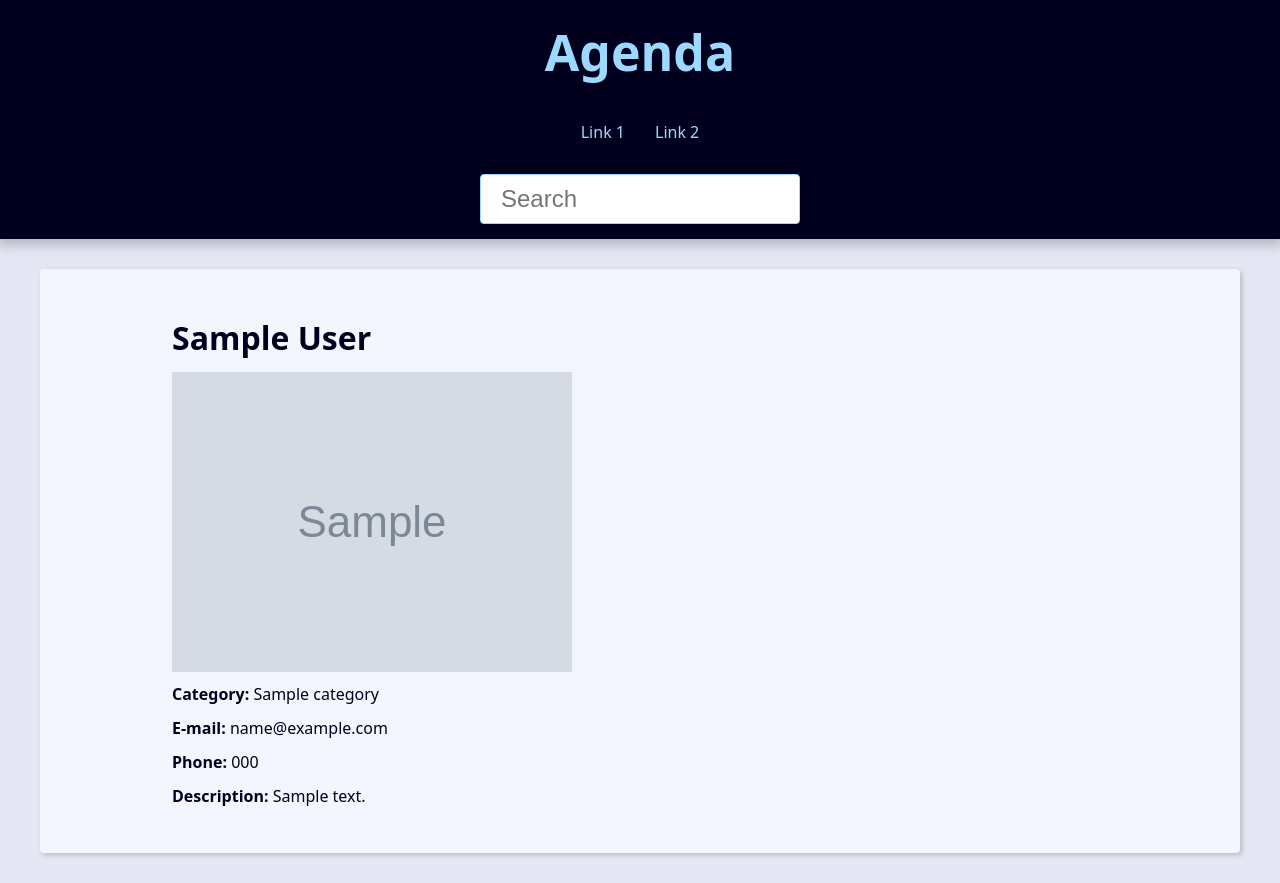
After one commit to lucashspiess/agendaPython, a Django app: page /1/ in a window 1280 px wide. The commit adds this page. Run offline with Django 5.2, Linux system fonts and the light colour scheme; tables that the repository leaves empty hold one stand-in row (values such as "Sample post"); grey boxes marked "Sample" are stand-in pictures.

Commit message:
contact view e search

```diff
--- a/base_static/global/css/styles.css
+++ b/base_static/global/css/styles.css
@@ -1,3 +1,314 @@
+:root {
+  --spacing: 1.5rem;
+  --link-dark-color: rgb(0, 83, 134);
+  --link-light-color: rgb(156, 217, 255);
+  --clr-white: rgb(245, 245, 255);
+  --clr-black: rgb(0, 0, 30);
+  --clr-light-gray: rgb(230, 230, 245);
+  --clr-dark-shadow-5: rgba(0, 0, 10, 5%);
+  --clr-dark-shadow-10: rgba(0, 0, 10, 10%);
+  --clr-dark-shadow-20: rgba(0, 0, 10, 20%);
+  --clr-light-shadow-5: rgba(200, 200, 255, 5%);
+  --clr-light-shadow-10: rgba(200, 200, 255, 10%);
+  --clr-light-shadow-20: rgba(200, 200, 255, 20%);
+  --main-page-width: 120rem;
+  --table-min-width: 60rem;
+  --biggest-font-size: 5rem;
+  --bigger-font-size: 4rem;
+  --big-font-size: 3.2rem;
+  --medium-font-size: 2.4rem;
+  --small-font-size: 1.6rem;
+  --smaller-font-size: 1.4rem;
+  --smallest-font-size: 1.2rem;
+  --transition-fast: 300ms;
+  --transition-medium: 600ms;
+  --transition-slow: 1s;
+  --default-border-radius: 4px;
+}
+
+*,
+*::before,
+*::after {
+  margin: 0;
+  padding: 0;
+  box-sizing: border-box;
+}
+
+html {
+  font-size: 62.5%;
+}
+
 body {
-    background: red;
+  font-family: system-ui, -apple-system, BlinkMacSystemFont, 'Segoe UI', Roboto,
+    Oxygen, Ubuntu, Cantarell, 'Open Sans', 'Helvetica Neue', sans-serif;
+  line-height: 1.5;
+  font-size: var(--small-font-size);
+  color: var(--clr-black);
+  -webkit-font-smoothing: antialiased;
+  background: var(--clr-light-gray);
 }
+
+img,
+svg {
+  display: block;
+  max-width: 100%;
+}
+
+.header {
+  background: var(--clr-black);
+  padding: var(--spacing);
+  box-shadow: 0 5px 10px 2px var(--clr-dark-shadow-20);
+  z-index: 1;
+  position: relative;
+}
+
+.header-heading {
+  font-size: var(--biggest-font-size);
+  text-align: center;
+}
+
+.header-link {
+  color: var(--link-light-color);
+  text-decoration: none;
+  transition: filter var(--transition-fast) ease-in-out;
+}
+
+.header-link:hover {
+  filter: brightness(70%);
+}
+
+.menu {
+  margin: var(--spacing);
+}
+
+.menu-list {
+  list-style: none;
+  display: flex;
+  justify-content: center;
+  flex-flow: row wrap;
+}
+
+.menu-link {
+  display: block;
+  padding: var(--spacing);
+  color: var(--link-light-color);
+  text-decoration: none;
+  transition: background-color var(--transition-fast) ease-in-out;
+  border-radius: var(--default-border-radius);
+}
+
+.menu-link:hover {
+  background: var(--clr-light-shadow-10);
+}
+
+.content {
+  max-width: var(--main-page-width);
+  margin: calc(var(--spacing) * 2) auto;
+  padding: var(--spacing);
+  background: var(--clr-white);
+  box-shadow: 2px 2px 5px var(--clr-dark-shadow-20);
+  border-radius: var(--default-border-radius);
+}
+
+.responsive-table {
+  width: 100%;
+  overflow-x: auto;
+}
+
+.contacts-table {
+  width: 100%;
+  min-width: var(--table-min-width);
+  border-collapse: collapse;
+}
+
+.table-caption {
+  font-size: var(--medium-font-size);
+  font-weight: bold;
+  padding: var(--spacing);
+}
+
+.table-row {
+  text-align: left;
+  text-overflow: ellipsis;
+  transition: background-color var(--transition-fast) ease-in-out;
+}
+
+.table-row:nth-of-type(2n) {
+  background: var(--clr-dark-shadow-5);
+}
+
+.table-row:not(.table-row-header):hover {
+  background: var(--clr-dark-shadow-10);
+}
+
+.table-row-header {
+  background: var(--clr-light-gray);
+  color: var(--clr-black);
+}
+
+.table-cel,
+.table-header {
+  padding: var(--spacing);
+}
+
+.table-link {
+  color: var(--link-dark-color);
+  transition: color var(--transition-fast) ease-in-out;
+  text-decoration: none;
+}
+
+.table-link:hover {
+  color: var(--clr-black);
+}
+
+@media (min-width: 600px) {
+  .single-contact {
+    max-width: 80%;
+    margin: calc(var(--spacing) * 2) auto;
+  }
+}
+
+.single-contact h1 {
+  margin: 1rem 0;
+}
+
+.single-contact p {
+  margin: 1rem 0;
+}
+
+.pagination {
+  margin-top: var(--spacing);
+  display: flex;
+  justify-content: center;
+  padding: calc(var(--spacing) * 0.8);
+  font-size: var(--small-font-size);
+}
+
+.pagination .step-links {
+  display: flex;
+  gap: calc(var(--spacing) * 0.8);
+}
+
+.pagination .step-links a {
+  color: var(--link-dark-color);
+  transition: color var(--transition-fast) ease-in-out;
+  text-decoration: none;
+  display: block;
+}
+
+.search {
+  display: flex;
+  justify-content: center;
+}
+
+.search-input {
+  font-size: var(--medium-font-size);
+  padding: 1rem 2rem;
+  width: 100%;
+  max-width: 32rem;
+  border-radius: var(--default-border-radius);
+  border: 1px solid var(--link-light-color);
+}
+
+.search-input:focus {
+  box-shadow: 0 0 15px var(--link-light-color);
+}
+
+.message {
+  max-width: 600px;
+  margin: var(--spacing) auto;
+  margin-top: calc(var(--spacing) * 2);
+  padding: var(--spacing);
+  text-align: center;
+  border-radius: var(--default-border-radius);
+  font-size: var(--smaller-font-size);
+}
+
+.message.success {
+  background: rgba(0, 255, 0, 0.3);
+  border: 1px solid rgba(0, 255, 0, 90%);
+}
+
+.message.error {
+  background: rgba(255, 0, 0, 0.3);
+  border: 1px solid rgba(255, 0, 0, 90%);
+}
+
+.message.warning {
+  background: rgba(255, 255, 0, 0.3);
+  border: 1px solid rgba(255, 255, 0, 90%);
+}
+
+.form-wrapper {
+  max-width: 60rem;
+  margin: var(--spacing) auto;
+}
+
+.form-content {
+  margin: var(--spacing) 0;
+}
+
+.form-group {
+  display: flex;
+  flex-direction: column;
+  padding-bottom: var(--spacing);
+}
+.errorlist {
+  list-style: none;
+  font-size: var(--smaller-font-size);
+  color: tomato;
+}
+.errorlist.nonfield {
+  color: inherit;
+}
+
+.form-group p {
+  margin: 1em 0;
+}
+
+.form-group .help-text,
+.form-group .help-text ~ ul {
+  margin: 0;
+  font-size: var(--smallest-font-size);
+  list-style: none;
+}
+
+.form-group input,
+.form-group textarea,
+.form-group select {
+  padding: 1rem;
+  border-radius: var(--default-border-radius);
+  border: 1px solid var(--link-dark-color);
+}
+
+.form-group input:focus,
+.form-group textarea:focus,
+.form-group select:focus {
+  outline: none;
+  box-shadow: 0 0 5px var(--link-dark-color);
+}
+
+.form-group label {
+  font-size: var(--smaller-font-size);
+}
+
+.btn {
+  background-color: var(--link-dark-color);
+  color: var(--clr-white);
+  font-weight: bold;
+  border: none;
+  padding: 1rem 2rem;
+  border-radius: var(--default-border-radius);
+  cursor: pointer;
+  transition: filter var(--transition-fast) ease-in-out;
+}
+
+.btn:hover {
+  filter: brightness(90%);
+}
+
+.btn:focus,
+.btn:active {
+  filter: brightness(80%);
+  box-shadow: 0 0 5px var(--link-dark-color);
+}
--- a/base_templates/global/base.html
+++ b/base_templates/global/base.html
@@ -1,12 +1,15 @@
 {% load static %}<!DOCTYPE html>
-<html lang="en">
+<html lang="pt-BR">
 <head>
     <meta charset="UTF-8">
     <meta name="viewport" content="width=device-width, initial-scale=1.0">
-    <title>Document</title>
+    <title>{{title}} - Agenda</title>
     <link rel="stylesheet" href="{% static "global/css/styles.css" %}">
 </head>
 <body>
-    <h1>QUALQUER</h1>
+    {% include "global/partials/_header.html" %}
+    <main class="content">
+        {% block content %}{% endblock content %}
+    </main>
 </body>
 </html>
--- /dev/null
+++ b/base_templates/global/partials/_header.html
@@ -0,0 +1,22 @@
+<header class="header">
+        <h1 class="header-heading">
+            <a href="/" class="header-link">Agenda</a>
+        </h1>
+
+        <nav class="menu">
+            <ul class="menu-list">
+                <li class="menu-item">
+                    <a href="" class="menu-link">Link 1</a>
+                </li>
+                <li class="menu-item">
+                    <a href="" class="menu-link">Link 2</a>
+                </li>
+            </ul>
+        </nav>
+
+        <div class="search">
+            <form action="{% url "contact:search" %}" method="GET">
+                <input type="text" class="search-input" placeholder="Search" id="search" name="q" value="{{ request.GET.q.strip }}">
+            </form>
+        </div>
+</header>
--- a/contact/models.py
+++ b/contact/models.py
@@ -1,5 +1,6 @@
 from django.db import models
 from django.utils import timezone
+from django.contrib.auth.models import User
 
 # Create your models here.
 class Category(models.Model):
@@ -22,6 +23,7 @@ class Contact(models.Model):
     show = models.BooleanField(default=True)
     picture = models.ImageField(blank=True, upload_to='pictures/%Y/%m/')
     category = models.ForeignKey(Category, on_delete=models.SET_NULL, blank=True, null=True)
+    owner = models.ForeignKey(User, on_delete=models.SET_NULL, blank=True, null=True)
 
     def __str__(self):
         return f'{self.first_name} {self.last_name}'
--- /dev/null
+++ b/contact/templates/contact/contact.html
@@ -0,0 +1,14 @@
+{% extends "global/base.html" %}
+{% block content %}
+    <div class="single-contact">
+        <h1 class="single-contact-name">
+            {{ contact.first_name }} {{contact.last_name}}
+        </h1>
+
+        <img src="{{ contact.picture }}">
+        <p><b>Category:</b> {{ contact.category }} </p>
+        <p><b>E-mail:</b> {{ contact.email }} </p>
+        <p><b>Phone:</b> {{ contact.phone }} </p>
+        <p><b>Description:</b> {{ contact.description }} </p>
+    </div>
+{% endblock content %}
--- a/contact/urls.py
+++ b/contact/urls.py
@@ -1,6 +1,10 @@
 from django.urls import path
 from contact import views
 
+app_name="contact"
+
 urlpatterns = [
+    path('<int:contact_id>/', views.contact, name='contact'),
+    path('search/', views.search, name='search'),
     path('', views.index, name='index'),
 ]
--- /dev/null
+++ b/contact/views/__init__.py
@@ -0,0 +1 @@
+from .contact_views import *
--- /dev/null
+++ b/contact/views/contact_views.py
@@ -0,0 +1,56 @@
+from django.shortcuts import render, get_object_or_404, redirect
+from contact.models import Contact
+from django.http import Http404
+from django.db.models import Q
+
+# Create your views here.
+def index(request):
+    contact = Contact.objects.filter(show=True).order_by('-id')
+    context = {
+        'contacts': contact,
+        'title': 'Contatos'
+    }
+
+
+    return render(
+        request,
+        'contact/index.html',
+        context
+    )
+
+def search(request):
+    search_value = request.GET.get('q', '').strip()
+    contact = Contact.objects.filter(show=True).filter(
+        Q(first_name__icontains=search_value) | Q(last_name__icontains=search_value) |
+        Q(phone__icontains=search_value) | Q(email__icontains=search_value)
+        ).order_by('-id')
+
+    if search_value == '':
+        return redirect('contact:index')
+
+    context = {
+        'contacts': contact,
+        'title': 'Contatos'
+    }
+
+
+    return render(
+        request,
+        'contact/index.html',
+        context
+    )
+
+def contact(request, contact_id):
+    single_contact = get_object_or_404(Contact, pk=contact_id)
+
+    context = {
+        'contact': single_contact,
+        'title': f'{single_contact.first_name} {single_contact.last_name}'
+    }
+
+
+    return render(
+        request,
+        'contact/contact.html',
+        context
+    )
--- a/project/settings.py
+++ b/project/settings.py
@@ -131,3 +131,8 @@ MEDIA_ROOT = BASE_DIR / 'media'
 # https://docs.djangoproject.com/en/5.2/ref/settings/#default-auto-field
 
 DEFAULT_AUTO_FIELD = 'django.db.models.BigAutoField'
+
+try:
+    from project.local_settings import *
+except ImportError:
+    ...
```
Also changed, not shown: contact/templates/contact/index.html (+43 -0 lines), contact/views.py (deleted, +0 -8 lines), contact/migrations/0004_alter_category_options_contact_owner.py (added), 1 other file.
